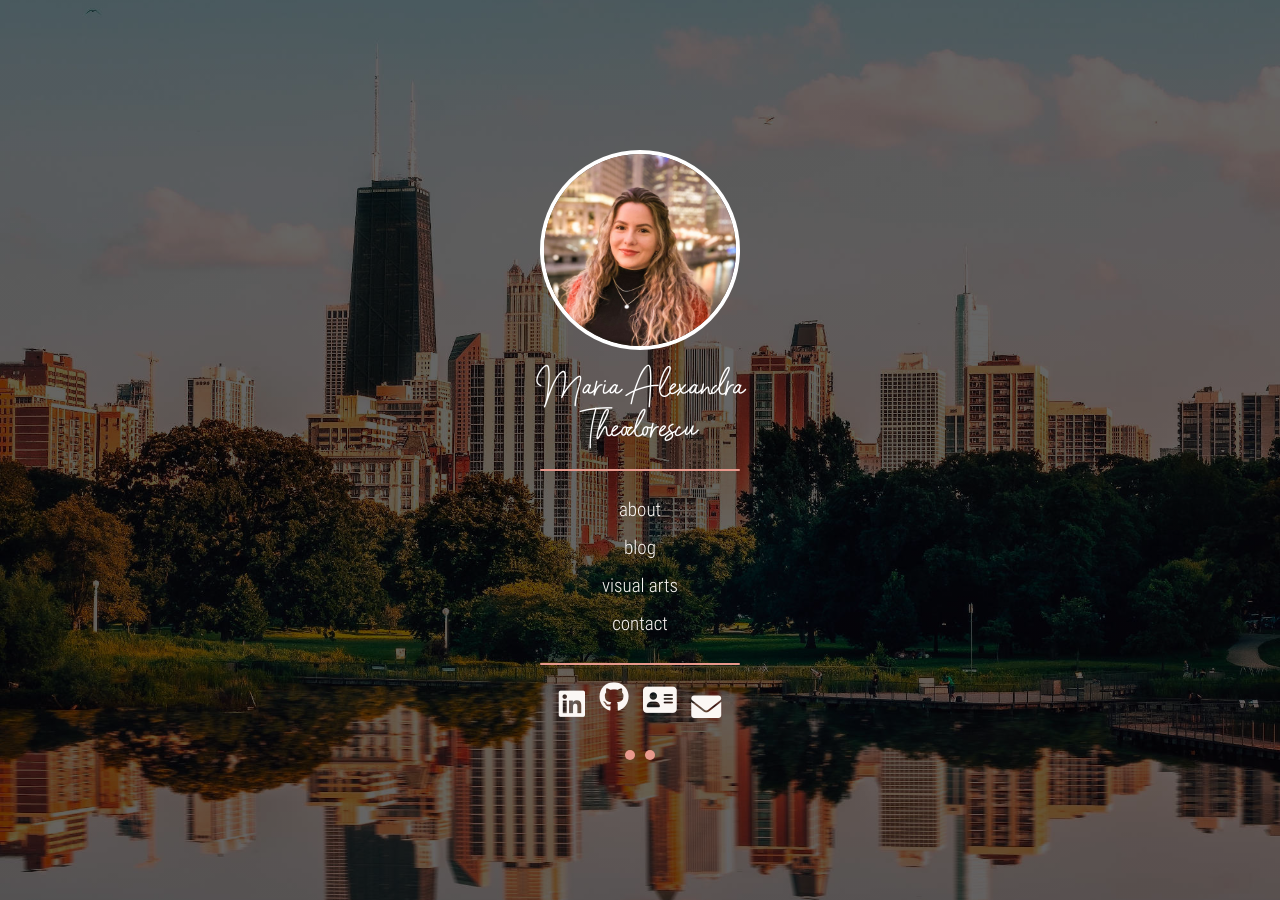
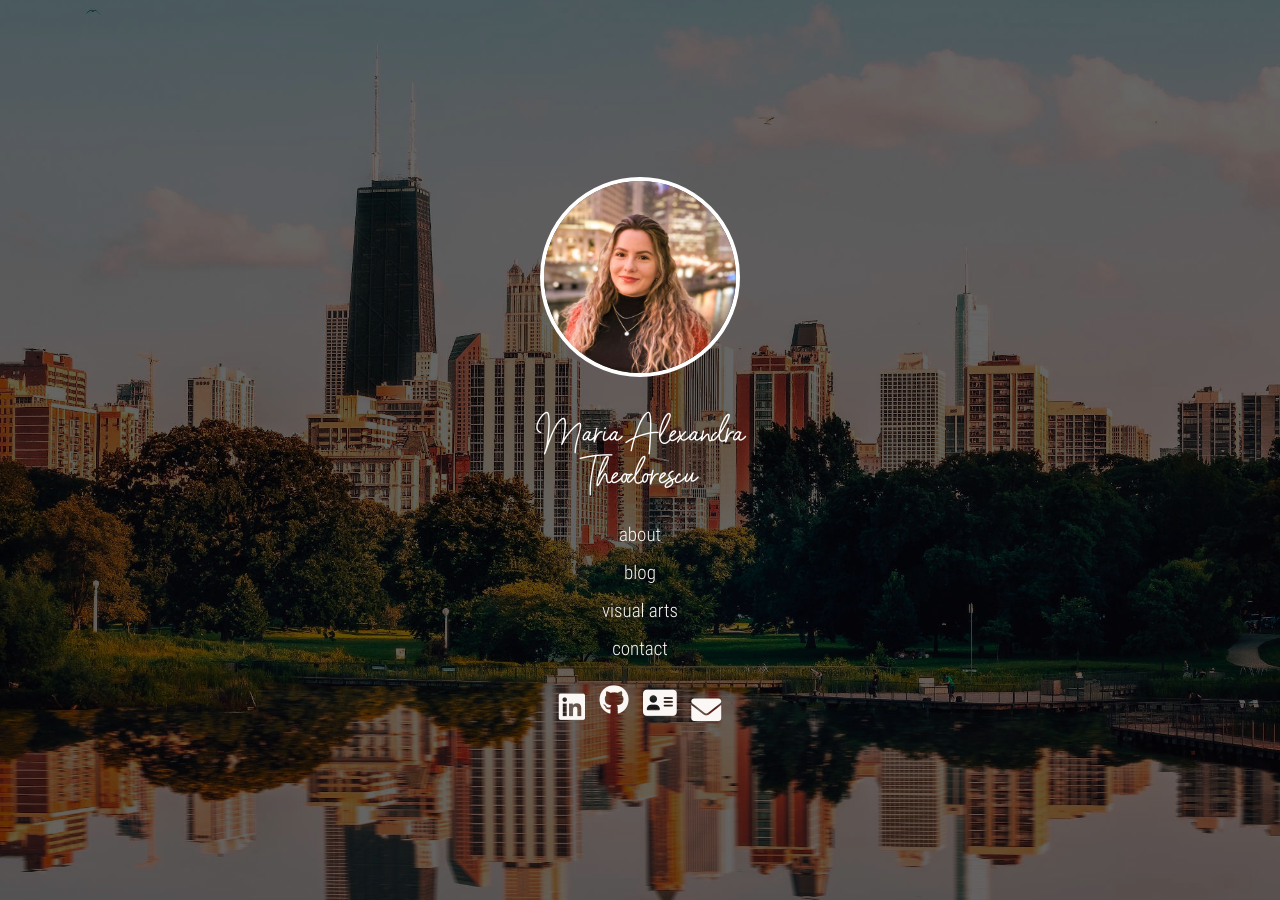
Before and after one commit to allyth/allyth.me, a Jekyll site: the page built from index.html, in a window 1280 px wide. Built offline with Jekyll 4.4.1, drawn with Linux system fonts in a browser that asks for light colours.

Commit message:
Remove dividers in side menu

```diff
--- a/_includes/side-menu.html
+++ b/_includes/side-menu.html
@@ -1,13 +1,13 @@
 <div class="side-menu">
     <img class="profile-pic" src="/assets/img/ally/ally.jpg" alt="Ally">
     <a id="name" href="/">Maria Alexandra<br>Theodorescu</a>
-    <div class="divider"></div>
+    <!-- <div class="divider"></div> -->
     <a class="menu-item" href="/about">About</a>
     <a class="menu-item" href="/blog">Blog</a>
     <a class="menu-item" href="/visual-arts">Visual Arts</a>
     <a class="menu-item" href="/contact">Contact</a>
 
-    <div class="divider"></div>
+    <!-- <div class="divider"></div> -->
 
     <div class="icons">
         <a data-content="LinkedIn" data-placement="top" href="https://www.linkedin.com/in/alexandra-theodorescu" target="_blank"><i class="fab fa-linkedin"></i></a>
@@ -24,8 +24,8 @@
         })
     </script>
 
-    <div class="dots">
+    <!-- <div class="dots">
         <div class="divider circle"></div>
         <div class="divider circle"></div>
-    </div>
+    </div> -->
 </div>
--- a/_sass/main.scss
+++ b/_sass/main.scss
@@ -40,6 +40,11 @@ h2.video::before {
   font-family: FontAwesome;
   content: "\f008";
   margin-right: 0.7rem;
+}
+
+.side-menu .icons{
+  margin-top: 20px;
+  margin-bottom: 20px;
 }
 
 .side-menu .icons a{
@@ -175,7 +180,8 @@ a, a:hover, a:visited{
   font-size: 30px;
   line-height: 1.4em;
   color: #ffffff;
-  margin-top: 15px;
+  margin-top: 20px;
+  margin-bottom: 20px;
 }
 
 .divider {
@@ -218,6 +224,7 @@ a, a:hover, a:visited{
   width: 200px;
   height: 200px;
   margin-top: 30px;
+  margin-bottom: 15px;
   // transform: rotate(-15deg);
 }
 
```
